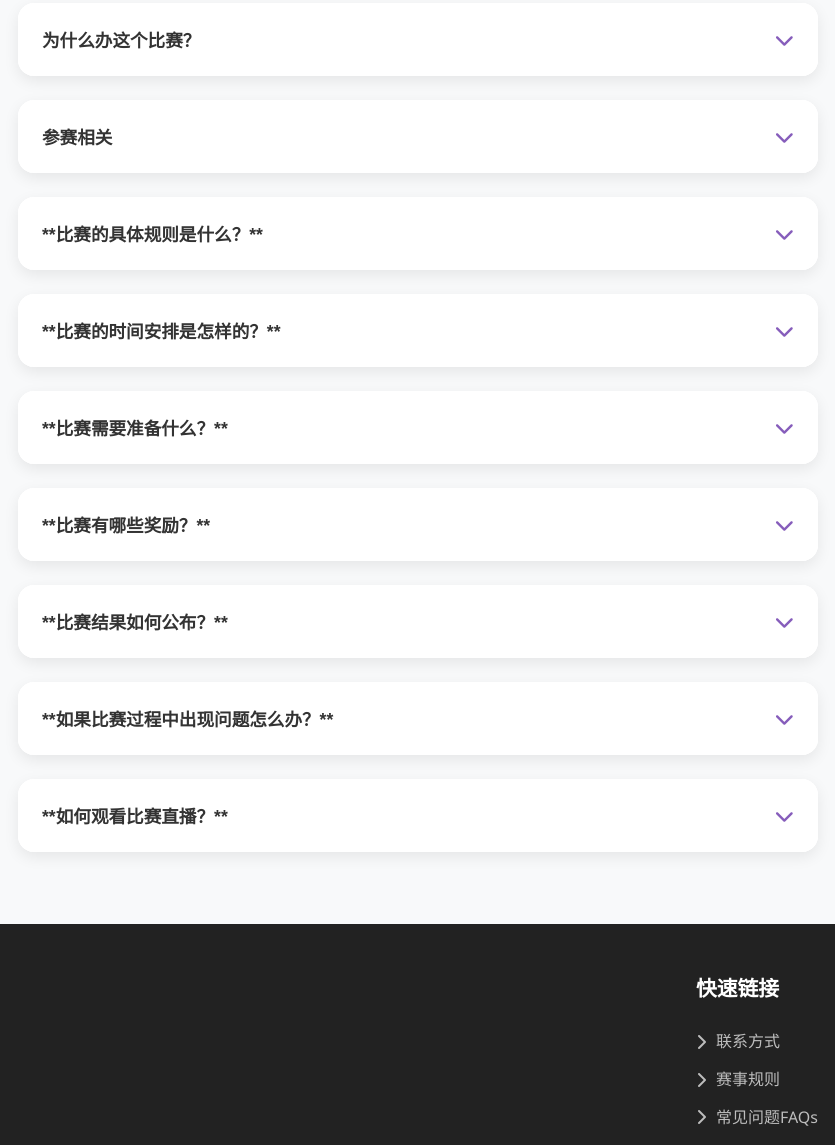
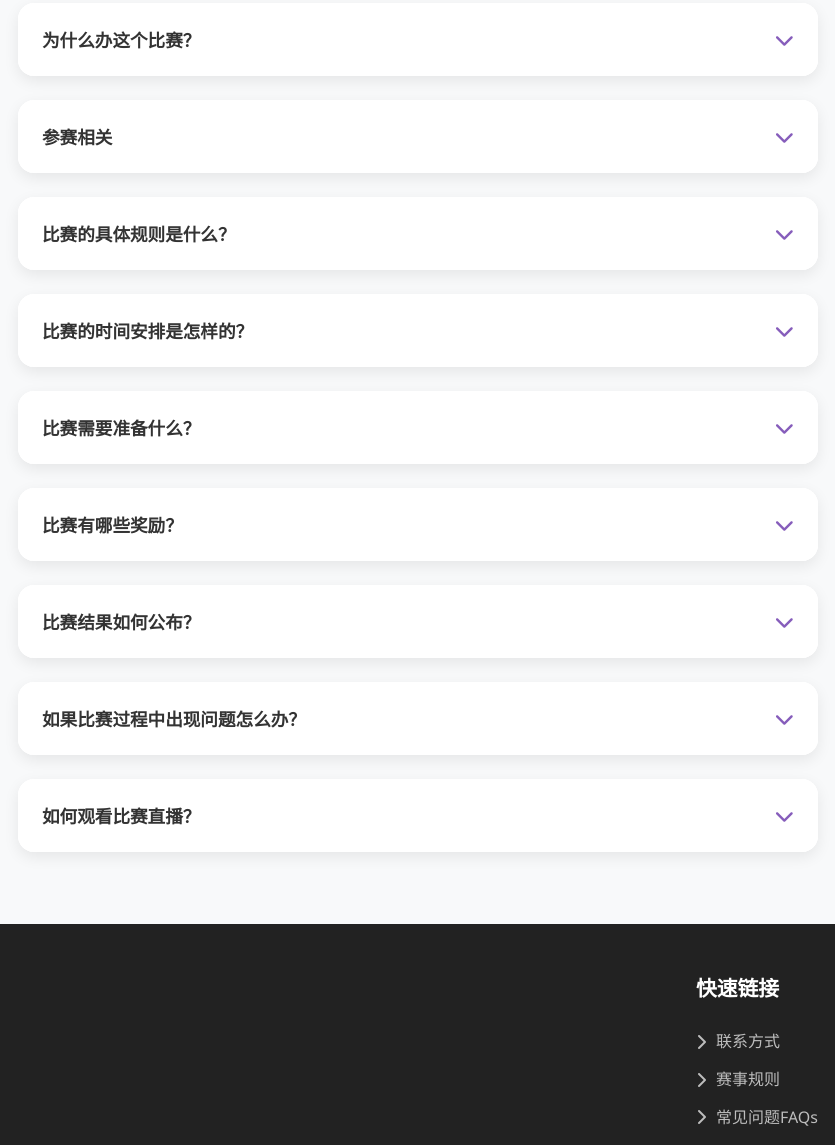
Before and after one commit to zbrocks/ZiJin-AISC, a plain HTML site: page pages/FAQ.html in a window 1280 px wide. Shown: the part 336-1481 px from the top of the page, without its empty margins (378-1213 px from the left). Drawn offline with Linux system fonts and the light colour scheme.

Commit message:
更新链接

```diff
--- a/assets/FAQs.md
+++ b/assets/FAQs.md
@@ -45,7 +45,7 @@
     - 提交时需注明学校、年级、参赛名字、游戏ID、队名、创想家/讲述者（将与队长提交的信息进行核对）
     - 我们将统计所有选手的信息、比赛情况、得分等。如果你有大杯操作/小杯操作/逆天胡局等比赛过程想分享的，也可以视频形式发至上述渠道。我们可以对其剪辑并公开分享。
 
-## **比赛的具体规则是什么？**
+## 比赛的具体规则是什么？
 
 - 具体规则每届都不太一样，所以规则详情等待官方通知
 - **比赛模式**：
@@ -53,30 +53,30 @@
 - **比赛流程**：比赛分为初赛和决赛，根据队伍数而定晋级队伍数（一般情况下前30%），最终根据积分排名
 - **禁止行为**：禁止使用外挂、修改游戏数据等作弊行为，违者取消资格
 
-## **比赛的时间安排是怎样的？**
+## 比赛的时间安排是怎样的？
 
 - **初赛**：持续约3天，玩家可重开一次，取最最后一次作战作为成绩
 - **决赛**：初赛前30%进入决赛，进行现场直播（或录播）对决
 - **具体时间**：请关注官方公告，比赛时间可能根据实际情况调整
 
-## **比赛需要准备什么？**
+## 比赛需要准备什么？
 
 - **设备**：确保设备流畅运行《明日方舟》，如果对自己的谁被不自信，每打几关退出重进
 - **网络**：稳定的网络连接，避免比赛中断（直播选手）
 - **干员熟悉度**：提前熟悉集成战略模式的干员搭配和关卡机制
 
-## **比赛有哪些奖励？**
+## 比赛有哪些奖励？
 
 - 冠军：通行证等无料，优先选择权
 - 亚军/季军（如有，即晋级）：通行证等无料
 - 进入名人堂的选手有特殊奖励
 
-## **比赛结果如何公布？**
+## 比赛结果如何公布？
 
 - 比赛结束后，官方将在赛事网站公布排名和奖励发放时间
 - 奖励将在结果公布后N个工作日内邮寄或托人捎给获奖选手（）
 
-## **如果比赛过程中出现问题怎么办？**
+## 如果比赛过程中出现问题怎么办？
 
 - **设备/网络问题**：如因设备问题/网路中断导致比赛失败，可联系客服申请重赛
     - 直播选手：有观赛人员在场证明，可申请重赛
@@ -84,7 +84,7 @@
 - **游戏Bug**：如遇到游戏Bug影响比赛，请及时截图并联系官方处理
 - **其他问题**：可通过官方赛事页面或客服邮箱咨询
 
-## **如何观看比赛直播？**
+## 如何观看比赛直播？
 
 - 决赛将通过官方直播平台（B站或腾讯会议）进行直播
 - 直播期间会有左手席分析比赛
--- a/pages/FAQ.html
+++ b/pages/FAQ.html
@@ -21,7 +21,6 @@
                     <li><a href="past-event.html"><i class="fas fa-trophy"></i> 往届比赛</a></li>
                     <li><a href="hall-of-fame.html"><i class="fas fa-crown"></i> 名人堂</a></li>
                     <li><a href="team.html"><i class="fas fa-users"></i> 主办方团队</a></li>
-                    <li><a href="FAQ.html" class="active"><i class="fas fa-question-circle"></i> 常见问题</a></li>
                     <li>
                         <button class="theme-toggle" id="themeToggle" title="切换主题">
                             <i class="fas fa-sun"></i>
```
Also changed, not shown: index.html (+1 -1 lines), pages/hall-of-fame.html (+1 -1 lines), pages/past-event.html (+1 -1 lines), pages/team.html (+1 -1 lines).
